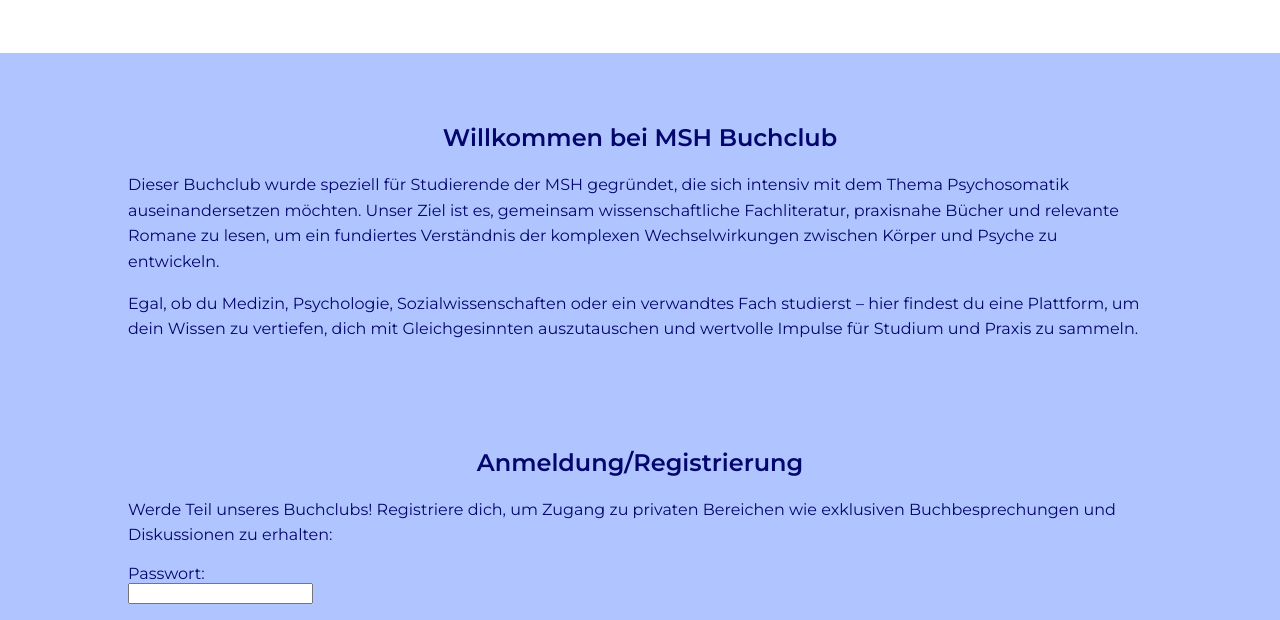
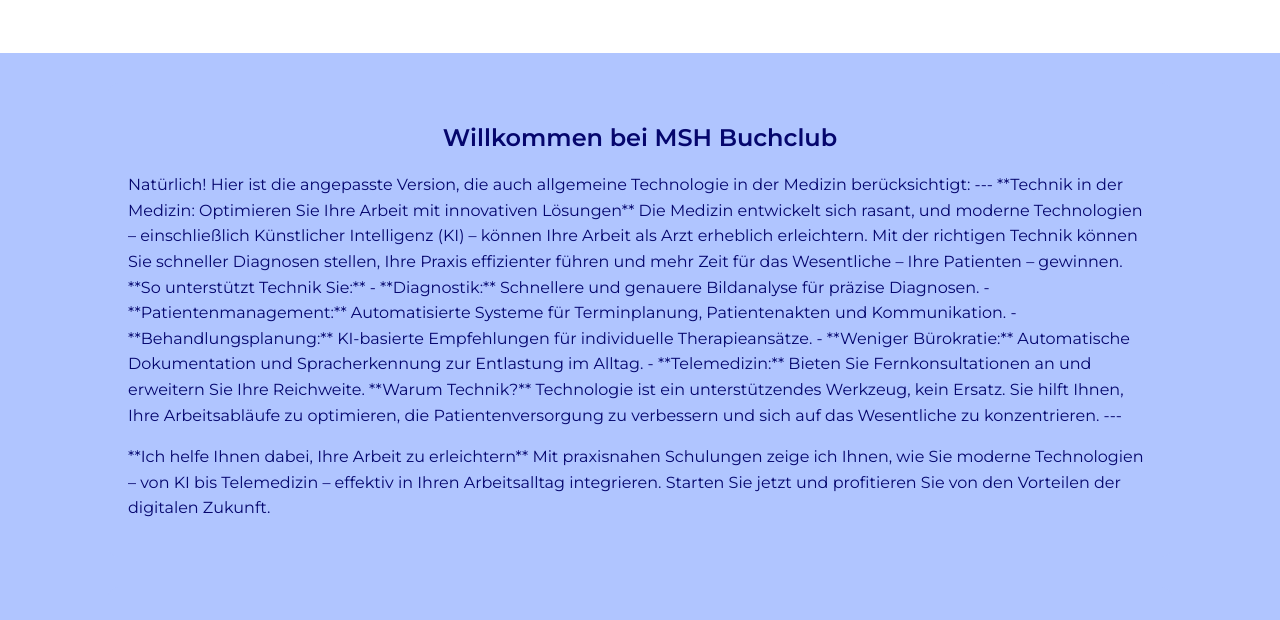
Before and after one commit to padietzelu/websitebuchclub, a plain HTML site: page index.html in a window 1280 px wide. Shown: the part 150-770 px from the top of the page. Drawn offline with Linux system fonts and the light colour scheme.

Commit message:
Update index.html

```diff
--- a/index.html
+++ b/index.html
@@ -124,11 +124,32 @@
         <section>
             <h2>Willkommen bei MSH Buchclub</h2>
             <p>
-                Dieser Buchclub wurde speziell für Studierende der MSH gegründet, die sich intensiv mit dem Thema Psychosomatik auseinandersetzen möchten.
-                Unser Ziel ist es, gemeinsam wissenschaftliche Fachliteratur, praxisnahe Bücher und relevante Romane zu lesen, um ein fundiertes Verständnis
-                der komplexen Wechselwirkungen zwischen Körper und Psyche zu entwickeln.
+                Natürlich! Hier ist die angepasste Version, die auch allgemeine Technologie in der Medizin berücksichtigt:
+
+---
+
+**Technik in der Medizin: Optimieren Sie Ihre Arbeit mit innovativen Lösungen**
+
+Die Medizin entwickelt sich rasant, und moderne Technologien – einschließlich Künstlicher Intelligenz (KI) – können Ihre Arbeit als Arzt erheblich erleichtern. Mit der richtigen Technik können Sie schneller Diagnosen stellen, Ihre Praxis effizienter führen und mehr Zeit für das Wesentliche – Ihre Patienten – gewinnen.
+
+**So unterstützt Technik Sie:**
+- **Diagnostik:** Schnellere und genauere Bildanalyse für präzise Diagnosen.
+- **Patientenmanagement:** Automatisierte Systeme für Terminplanung, Patientenakten und Kommunikation.
+- **Behandlungsplanung:** KI-basierte Empfehlungen für individuelle Therapieansätze.
+- **Weniger Bürokratie:** Automatische Dokumentation und Spracherkennung zur Entlastung im Alltag.
+- **Telemedizin:** Bieten Sie Fernkonsultationen an und erweitern Sie Ihre Reichweite.
+
+**Warum Technik?**
+Technologie ist ein unterstützendes Werkzeug, kein Ersatz. Sie hilft Ihnen, Ihre Arbeitsabläufe zu optimieren, die Patientenversorgung zu verbessern und sich auf das Wesentliche zu konzentrieren.
+
+
+---
+
+
             </p>
-            <p>Egal, ob du Medizin, Psychologie, Sozialwissenschaften oder ein verwandtes Fach studierst – hier findest du eine Plattform, um dein Wissen zu vertiefen, dich mit Gleichgesinnten auszutauschen und wertvolle Impulse für Studium und Praxis zu sammeln.</p>
+            <p>**Ich helfe Ihnen dabei, Ihre Arbeit zu erleichtern**
+Mit praxisnahen Schulungen zeige ich Ihnen, wie Sie moderne Technologien – von KI bis Telemedizin – effektiv in Ihren Arbeitsalltag integrieren. Starten Sie jetzt und profitieren Sie von den Vorteilen der digitalen Zukunft.
+</p>
         </section>
     </div>
 
```
